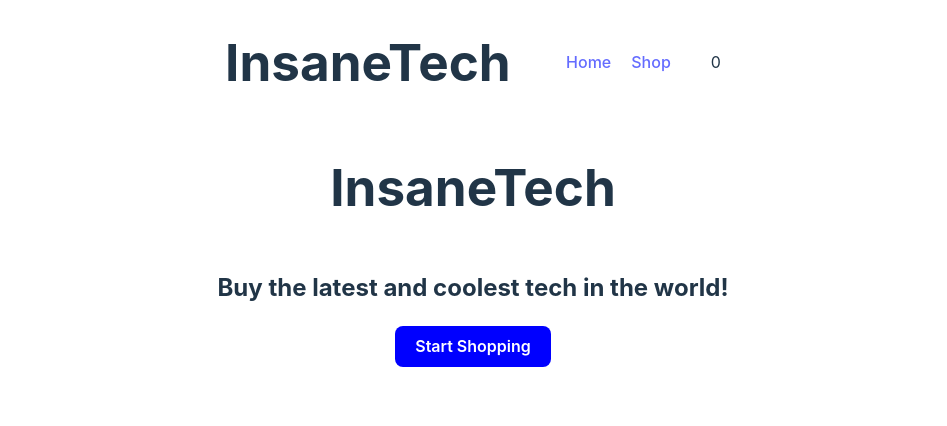
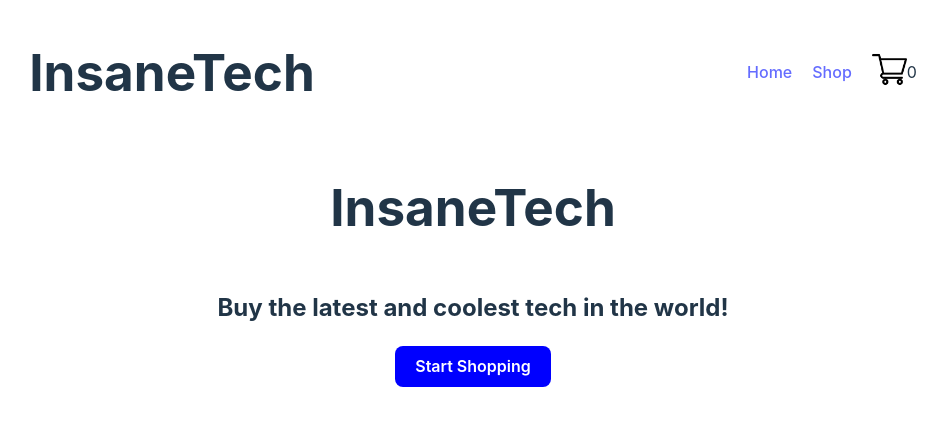
Before and after one commit to HehLul/project_shoppingCart, a React (Vite) app: page / in a window 1280 px wide. Shown: the top 426 px of the page, without its empty margins (167-1114 px from the left). Built offline with nearby package versions, Linux system fonts and the light colour scheme.

Commit message:
shopping cart icon + sticky navbar

```diff
--- a/src/components/Navbar.jsx
+++ b/src/components/Navbar.jsx
@@ -12,8 +12,7 @@ function Navbar({ cartQuantity }) {
           <Link to="shop">Shop</Link>
         </li>
         <li>
-          {/* <Link to="cart">Cart</Link> */}
-          <img src="" alt="" />
+          <img width="35px" src="src/assets/shopping-cart.png" alt="cart" />
         </li>
         <p className="cartQuantity">{cartQuantity}</p>
       </ul>
--- a/src/styles/AddToCart.css
+++ b/src/styles/AddToCart.css
@@ -22,8 +22,8 @@
   text-align: center;
   padding: 1px 12px;
   align-self: center;
-  border-radius: 3px;
-  font-size: 1rem;
+  border-radius: 20px;
+  font-size: 1.4rem;
 }
 
 button {
--- a/src/styles/Navbar.css
+++ b/src/styles/Navbar.css
@@ -2,7 +2,13 @@
   display: flex;
   align-items: center;
   justify-content: space-around;
+  position: sticky;
+  top: 0; /* Adjust this value as needed */
+  background-color: white; /* Optional: Ensure the background is solid when scrolling */
+  z-index: 1000; /* Optional: Ensure the navbar stays above other elements */
+  padding: 10px 0; /* Optional: Add padding to make the navbar more prominent */
 }
+
 ul {
   display: flex;
   gap: 20px;
@@ -10,3 +16,7 @@ ul {
   text-decoration: none;
   align-items: center;
 }
+
+.cartQuantity {
+  margin-left: -20px;
+}
--- a/src/styles/index.css
+++ b/src/styles/index.css
@@ -25,10 +25,9 @@ a:hover {
 body {
   margin: 0;
   display: flex;
-  /* place-items: center; */
+  flex-direction: column;
   min-width: 320px;
-  min-height: 80vh;
-  justify-content: center;
+  min-height: 100vh; /* Ensure full viewport height */
 }
 
 h1 {
```
Also changed, not shown: src/assets/shopping-cart.png (added).
